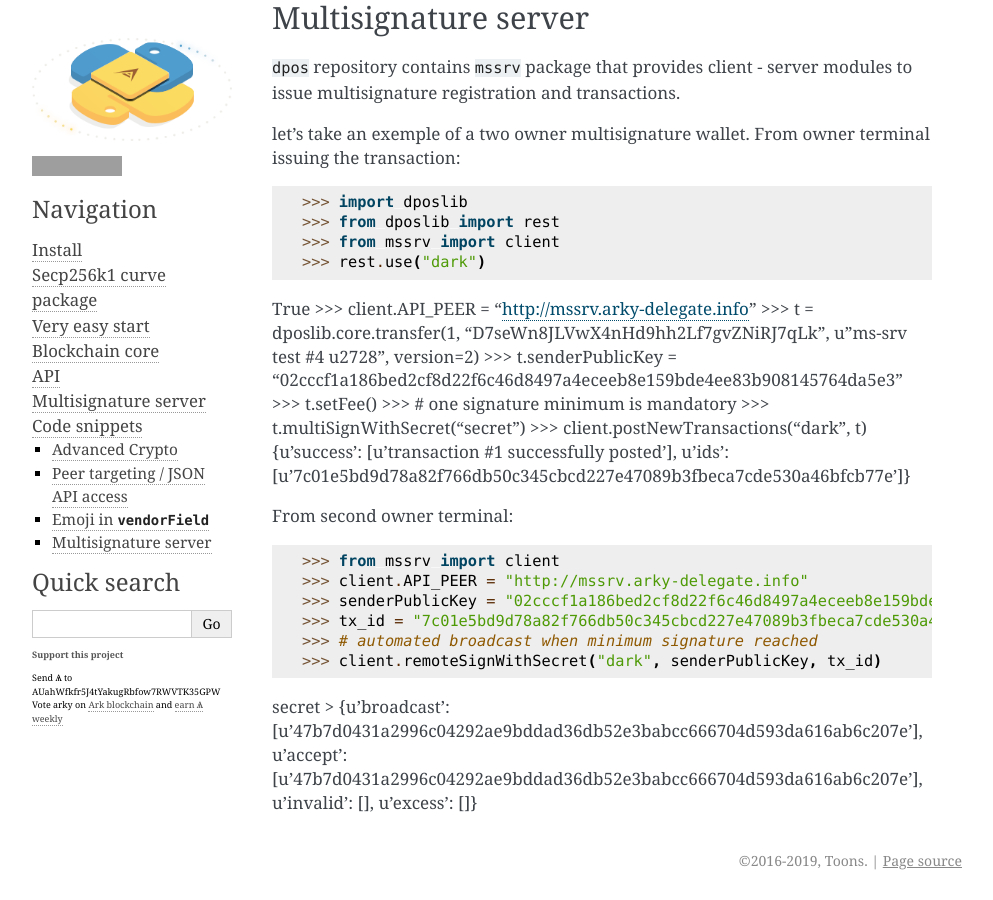
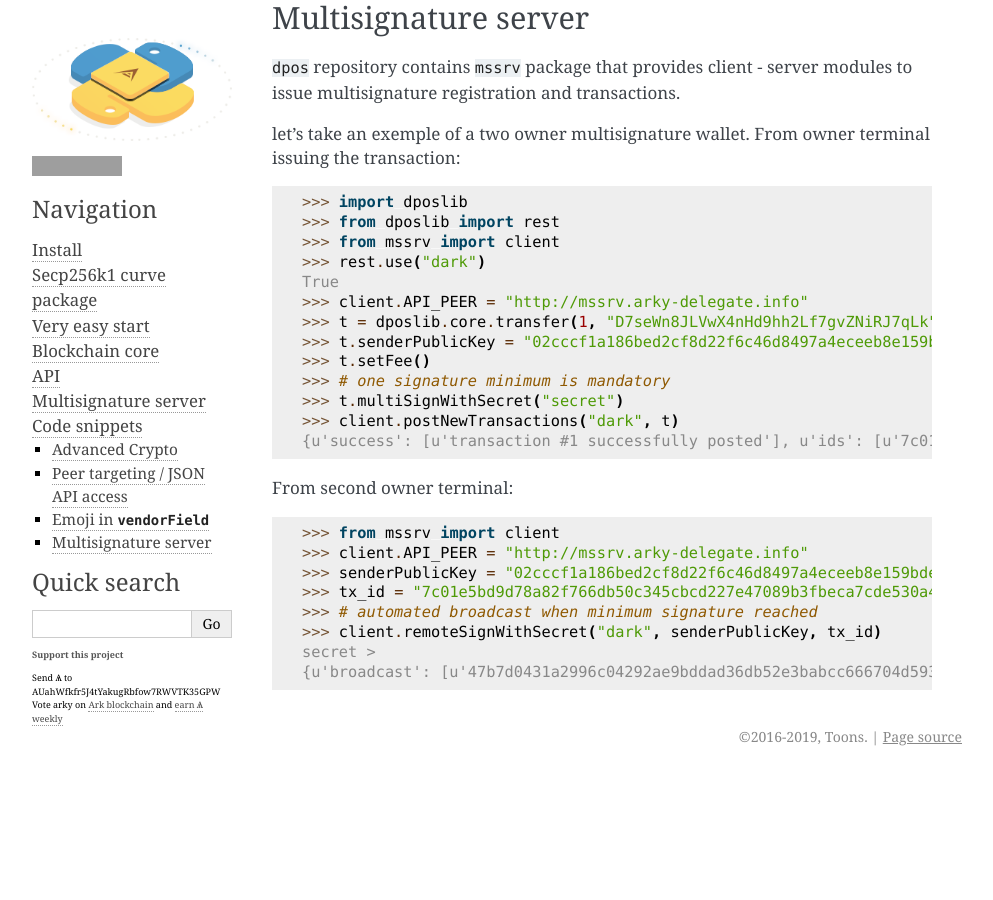
Before and after one commit to Moustikitos/dpos, a Sphinx documentation site: the page built from doc/snippets.rst, in a window 1280 px wide and 900 px high, scrolled down 2188 px. Shown: the whole window, without its empty margins (148-1141 px from the left). Built offline with Sphinx 7.4.7, drawn with Linux system fonts in a browser that asks for light colours; the version number could not be read and is left out; after the commit the page ends 2964 px from its top, so only the background shows below that; grey boxes are pictures that could not be loaded.

Commit message:
doc update

```diff
--- a/doc/snippets.rst
+++ b/doc/snippets.rst
@@ -104,7 +104,7 @@
 modules to issue multisignature registration and transactions.
 
 let's take an exemple of a two owner multisignature wallet. From owner terminal
-issuing the transaction::
+issuing the transaction:
 
 >>> import dposlib
 >>> from dposlib import rest
@@ -120,7 +120,7 @@
 >>> client.postNewTransactions("dark", t)
 {u'success': [u'transaction #1 successfully posted'], u'ids': [u'7c01e5bd9d78a82f766db50c345cbcd227e47089b3fbeca7cde530a46bfcb77e']}
 
-From second owner terminal::
+From second owner terminal:
 
 >>> from mssrv import client
 >>> client.API_PEER = "http://mssrv.arky-delegate.info"
```
